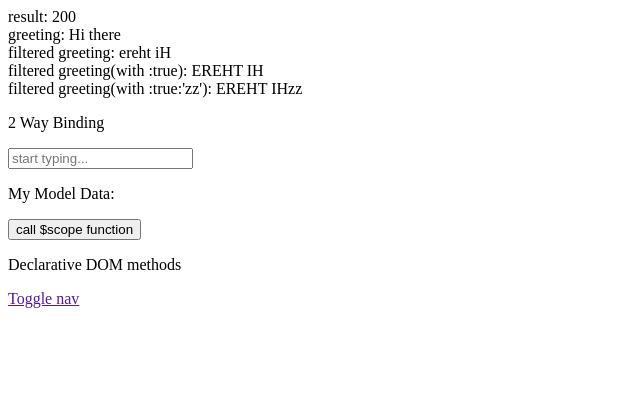
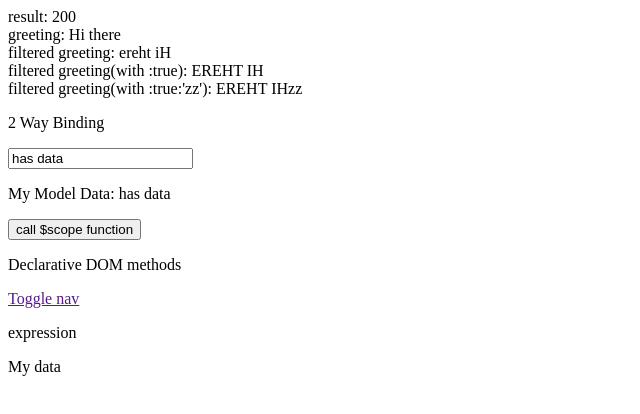
Before and after one commit to msbaek/angularjs-tutorial, a website: page app/custom-service.html in a window 1280 px wide. Shown: the whole page, without its empty margins (0-640 px from the left). Drawn offline with Linux system fonts and the light colour scheme.

Commit message:
Declarative DOM Methods
- expression. instead of following
    elem.onclick = function (data) {
        if (data.length === 0) {
            otherElem.innerHTML = 'No data';
        } else {
            otherElem.innerHTML = 'My data';
        }
    };

```diff
--- a/app/custom-service.html
+++ b/app/custom-service.html
@@ -20,7 +20,7 @@
     <button ng-click="scope_function()">call $scope function</button>
 </div>
 </body>
-<div>
+<div ng-controller="TwoWayBindingController">
     <p>Declarative DOM methods</p>
     <a href="" ng-click="toggle = !toggle">Toggle nav</a>
     <ul ng-show="toggle">
@@ -28,5 +28,7 @@
         <li>Link 2</li>
         <li>Link 3</li>
     </ul>
+    <p>expression</p>
+    <p>{{myModel.length > 0 && 'My data' || 'No data' }}</p>
 </div>
 </html>
--- a/app/js/customer-service.js
+++ b/app/js/customer-service.js
@@ -6,8 +6,8 @@ customServiceApp
             return a * b;
         }
     })
-    .service('Str', function() {
-        this.greeting = function() {
+    .service('Str', function () {
+        this.greeting = function () {
             return 'Hi there';
         }
     });
@@ -20,25 +20,25 @@ customServiceApp.controller('CustomServiceController', ['$scope', 'Math', 'Str',
     $scope.greeting = Str.greeting();
 }]);
 
-customServiceApp.filter('reverse', function() {
-   return function(input, uppercase, postfix) {
+customServiceApp.filter('reverse', function () {
+    return function (input, uppercase, postfix) {
         var out = '';
-       for(var i = 0; i < input.length; i++) {
+        for (var i = 0; i < input.length; i++) {
             out = input.charAt(i) + out;
         }
-       if(uppercase) {
+        if (uppercase) {
             out = out.toUpperCase();
         }
-       if(postfix) {
+        if (postfix) {
             return out + postfix;
         }
         return out;
     }
 });
 
-customServiceApp.controller('TwoWayBindingController', function($scope) {
-   $scope.myModel = '';
-    $scope.scope_function = function() {
+customServiceApp.controller('TwoWayBindingController', function ($scope) {
+    $scope.myModel = 'has data';
+    $scope.scope_function = function () {
         alert('this is scope function');
     }
 });
```
Lines whose indentation alone changed are shown as unchanged.
